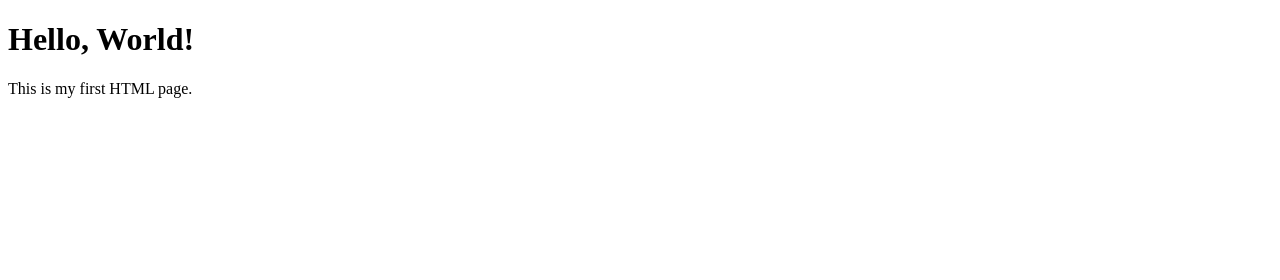
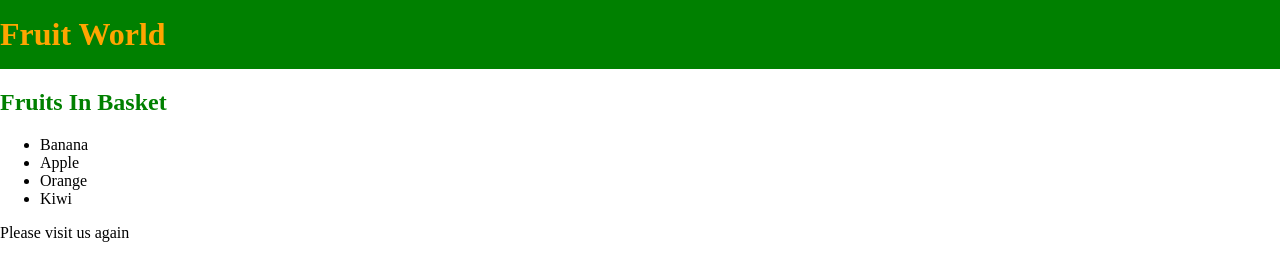
Before and after one commit to harshbaliyan21/new-add-git-repo, a plain HTML site: page index.html in a window 1280 px wide. Drawn offline with Linux system fonts and the light colour scheme.

Commit message:
first commit

```diff
--- a/index.html
+++ b/index.html
@@ -1,12 +1,25 @@
 <!DOCTYPE html>
-<html>
-<head>
-    <title>My First Webpage</title>
-</head>
-<body>
-
-    <h1>Hello, World!</h1>
-    <p>This is my first HTML page.</p>
-
-</body>
+<html lang="en">
+  <head>
+    <meta charset="UTF-8" />
+    <meta http-equiv="X-UA-Compatible" content="IE=edge" />
+    <meta name="viewport" content="width=device-width, initial-scale=1.0" />
+    <title>Document</title>
+  </head>
+  <body style="margin: 0">
+    <div id="header" style="padding: 1rem 0; background-color: lightblue">
+      <h1 id="main-heading" style="margin: 0">Fruit Shop</h1>
+    </div>
+    <div>
+      <h2 id="basket-heading">Fruits In Basket</h2>
+      <ul class="fruits">
+        <li class="fruit">Banana</li>
+        <li class="fruit">Apple</li>
+        <li class="fruit">Orange</li>
+        <li class="fruit">Kiwi</li>
+      </ul>
+    </div>
+    <div id="thanks"></div>
+  </body>
+  <script src="javascript.js"></script>
 </html>
--- a/javascript.js
+++ b/javascript.js
@@ -0,0 +1,6 @@
+document.getElementById("main-heading").textContent = "Fruit World";
+document.getElementById("main-heading").style.color = "orange";
+document.getElementById("header").style.backgroundColor = "green";
+document.getElementById("header").style.borderBottom = "orange";
+document.getElementById("basket-heading").style.color = "green";
+document.getElementById("thanks").innerHTML = "<p>Please visit us again</p>";
--- /dev/null
+++ b/style.css
@@ -0,0 +1,15 @@
+body {
+  font-family: sans-serif;
+  -webkit-font-smoothing: auto;
+  -moz-font-smoothing: auto;
+  -moz-osx-font-smoothing: grayscale;
+  font-smoothing: auto;
+  text-rendering: optimizeLegibility;
+  font-smooth: always;
+  -webkit-tap-highlight-color: transparent;
+  -webkit-touch-callout: none;
+}
+
+h1 {
+  font-size: 1.5rem;
+}
```
